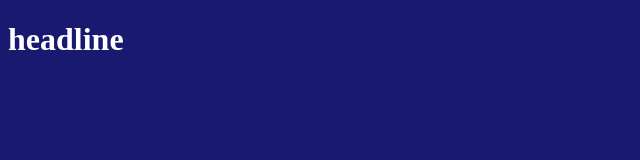
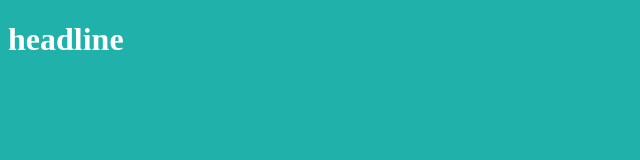
Before and after one commit to nancib/seaStars, a plain HTML site: page index.html in a window 1280 px wide. Shown: the whole page, without its empty margins (0-640 px from the left). Drawn offline with Linux system fonts and the light colour scheme.

Commit message:
Adjusted CSS

```diff
--- a/css/main.css
+++ b/css/main.css
@@ -1,4 +1,4 @@
 body {
-    background-color: midnightblue;
+    background-color: lightseagreen;
     color: white;
 }
```
